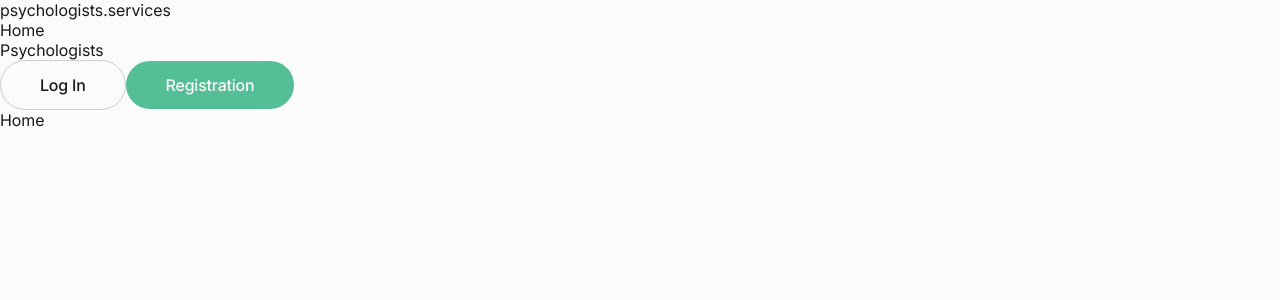
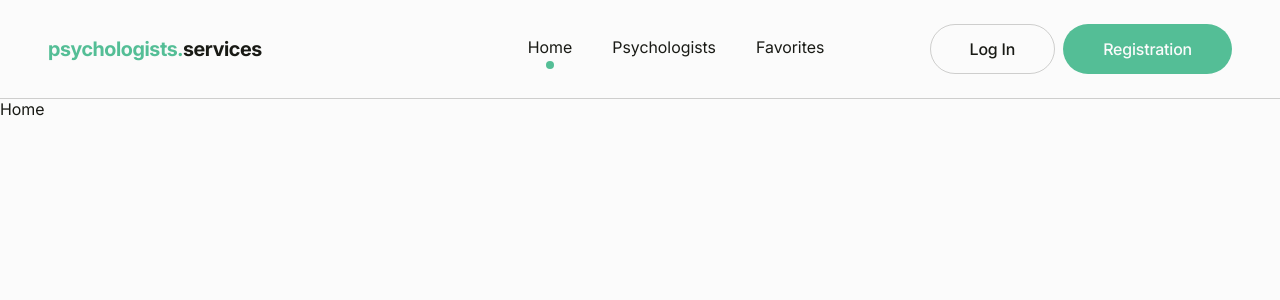
Before and after one commit to Marina-Slyepinina/Psychologists-Services, a React (Vite) app: page / in a window 1280 px wide. Shown: the top 300 px of the page. Built offline with nearby package versions, Linux system fonts and the light colour scheme.

Commit message:
added basic header markup

```diff
--- /dev/null
+++ b/src/components/Container/Container.module.css
@@ -0,0 +1,4 @@
+.container {
+    width: 1184px;
+    margin: 0 auto;
+}
--- /dev/null
+++ b/src/components/Container/Container.tsx
@@ -0,0 +1,12 @@
+import React from 'react'
+import css from "./Container.module.css";
+
+type ContainerProps = {
+    children: React.ReactNode
+}
+
+export const Container = ({children}: ContainerProps) => {
+  return (
+      <div className={css.container}>{children}</div>
+  )
+}
--- a/src/components/Header/Header.module.css
+++ b/src/components/Header/Header.module.css
@@ -0,0 +1,59 @@
+.header {
+    width: 100%;
+    border-bottom: 1px solid var(--border-color);
+    padding: 24px 0;
+}
+
+.headerContainer {
+    display: flex;
+    align-items: center;
+}
+
+.navigation {
+    display: flex;
+    flex: 1;
+}
+
+.logo {
+    margin-right: 226px;
+    font-weight: 700;
+    font-size: 20px;
+    line-height: 1.2;
+    letter-spacing: -0.02em;
+}
+
+.accent {
+    color: var(--green);
+}
+
+.navList {
+    display: flex;
+    gap: 40px;
+}
+
+.navItemContainer {
+    position: relative;
+}
+
+.active {
+    display: inline-block;
+    position: relative;
+}
+
+.active::after {
+    content: "";
+    position: absolute;
+    width: 8px;
+    height: 8px;
+    border-radius: 50%;
+    top: 24px;
+    left: 50%;
+    transform: translateX(-50%);
+
+    background-color: var(--green);
+}
+
+.btnContainer {
+    display: flex;
+    gap: 8px;
+}
--- a/src/components/Header/Header.tsx
+++ b/src/components/Header/Header.tsx
@@ -1,26 +1,39 @@
-import { Link } from "react-router"
+import { Link, NavLink } from "react-router"
 import { Button } from "../Button/Button"
 
 import css from "./Header.module.css";
+import { Container } from "../Container/Container";
 
 const handleClick = () => {
 }
 
 export const Header = () => {
   return (
-    <header>
-      <nav>
-        <ul>
-          <li><Link to="/"><span className="">psychologists.</span>services</Link></li>
-          <li><Link to="/">Home</Link></li>
-          <li><Link to="/psychologists">Psychologists</Link></li>
-          {/* <li><Link to="/favorites">Favorites</Link></li> */}
+    <header className={css.header}>
+      <Container>
+        <div className={css.headerContainer}>
+          <nav className={css.navigation}>
+            <ul className={css.navList}>
+              <li className={css.logo}>
+                <Link to="/"><span className={css.accent}>psychologists.</span >services</Link>
+              </li>
+              <li className={css.navItemContainer}>
+                <NavLink to="/" className={({ isActive }) => isActive ? css.active : ""}>Home</NavLink>
+              </li>
+              <li className={css.navItemContainer}>
+                <NavLink to="/psychologists" className={({ isActive }) => isActive ? css.active : ""}>Psychologists</NavLink>
+              </li>
+              <li className={css.navItemContainer}>
+                <NavLink to="/favorites" className={({ isActive }) => isActive ? css.active : ""}>Favorites</NavLink>
+              </li>
+            </ul>
+          </nav>
           <div className={css.btnContainer}>
             <Button handleClick={handleClick} variant="transparent" text="Log In" horizontalPaddings={39} />
             <Button handleClick={handleClick} variant="filled" text="Registration" horizontalPaddings={40}/>
           </div>
-        </ul>
-      </nav>
+        </div>
+      </Container>
     </header>
   )
 }
```
